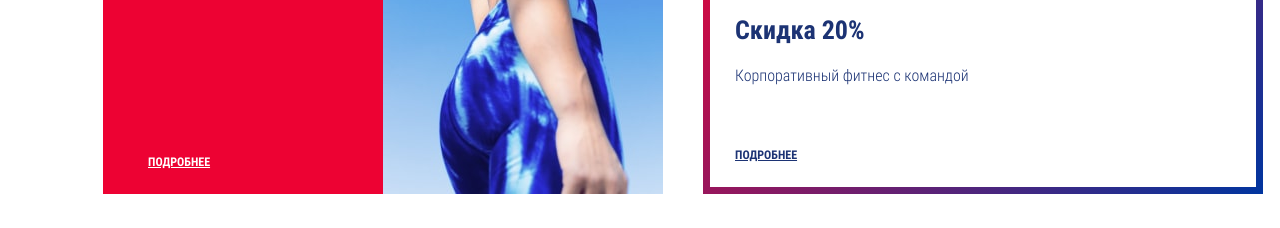
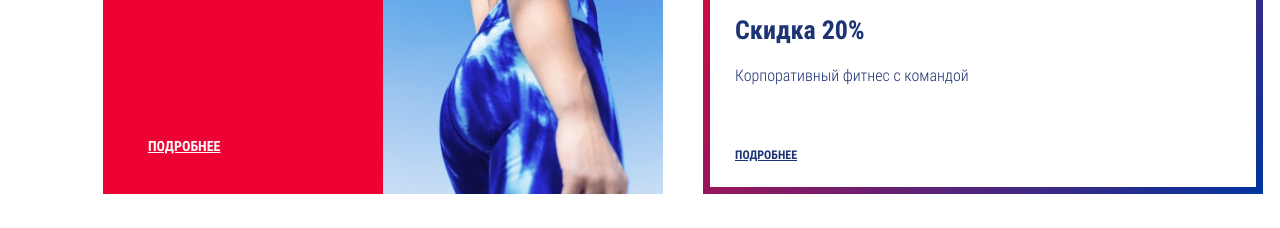
Before and after one commit to vardmev/fitness, a website: page source/main.html in a window 1280 px wide. Shown: the part 4740-4968 px from the top of the page. Drawn offline with nearby package versions, Linux system fonts and the light colour scheme; files that its build step writes are made by us from their sources.

Commit message:
Исправляем название класса

```diff
--- a/source/sass/style.scss
+++ b/source/sass/style.scss
@@ -857,7 +857,7 @@ p.stock-note {
   bottom: 25px;
 }
 
-.more-link_bigger {
+.more-link-bigger {
   font-size: 14px;
   line-height: 16px;
   bottom: 40px;
```
Also changed, not shown: build/css/style.css, build/css/style.min.css, 1 other file.
